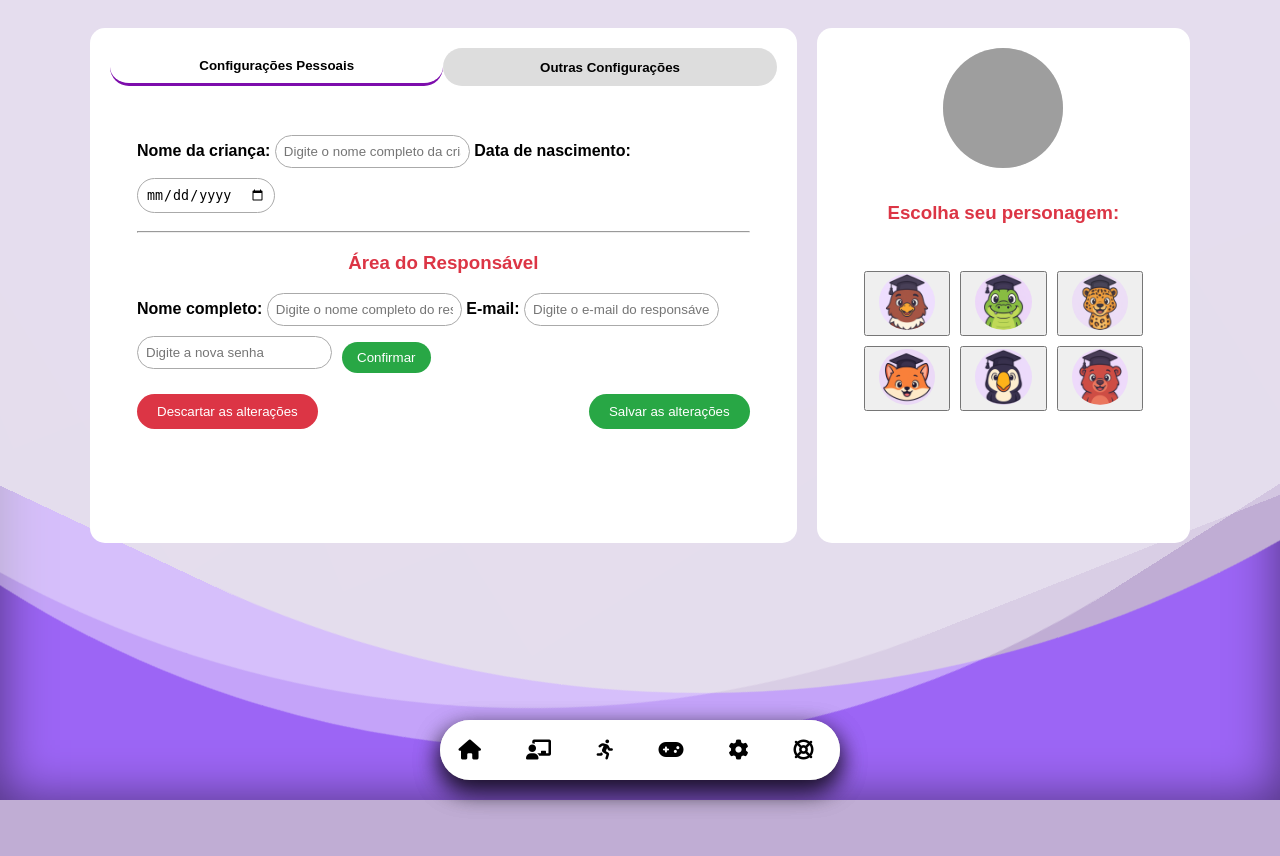
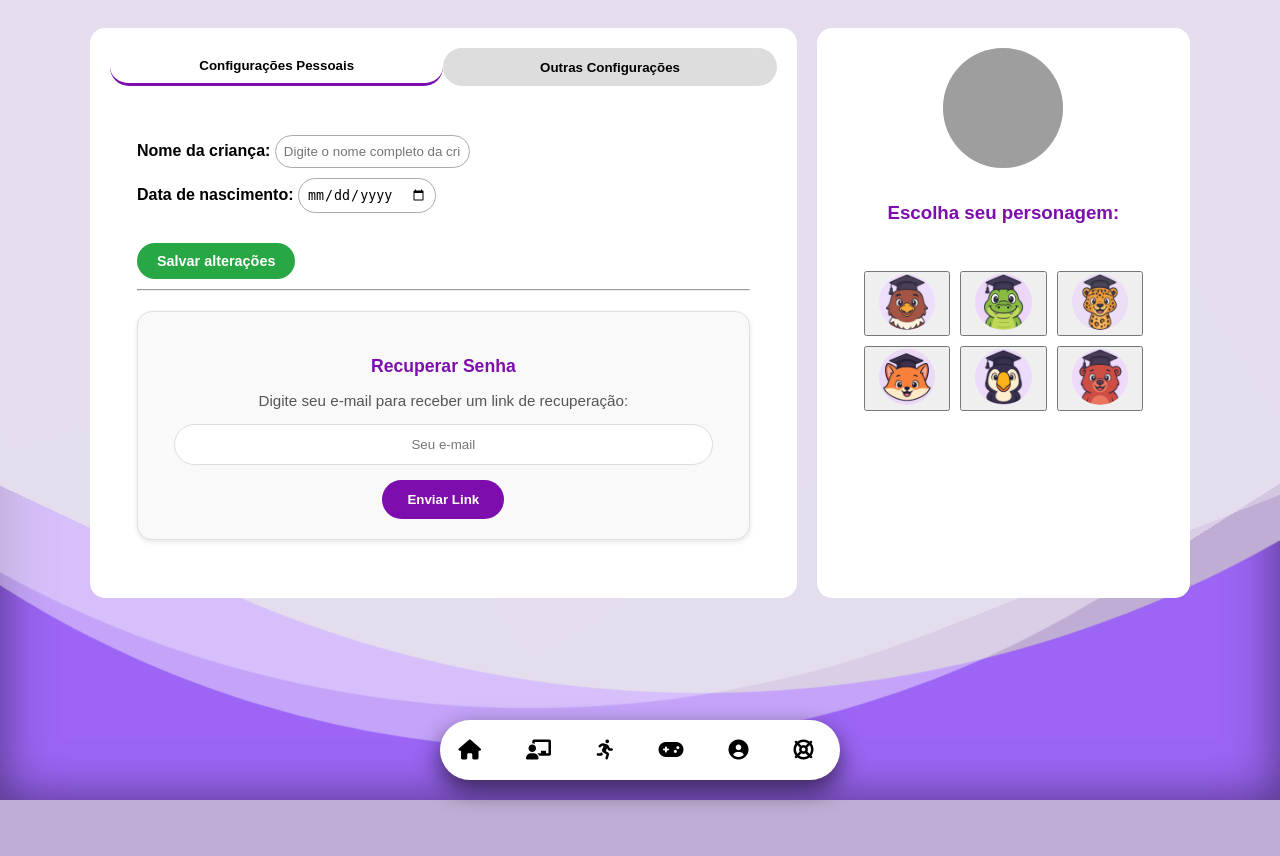
Before and after one commit to Liviaamaralsales/Voice_TCC, a Flask app: page /avatar/perfil in a window 1280 px wide. Run offline with Flask 3, Linux system fonts and the light colour scheme; the visitor is signed in with stand-in values (Sample User, id 1); data that the repository does not hold is empty; some libraries are stand-ins or nearby versions; grey boxes are pictures that could not be loaded.

Commit message:
ajustando tela de configurações pessoais e adicionando recuperar senha

```diff
--- a/public/static/CSS/PaginaConfig.css
+++ b/public/static/CSS/PaginaConfig.css
@@ -15,16 +15,16 @@ body {
     gap: 20px;
     position: relative;
     z-index: 1;
-  height: 500px;
+    height: 400px;
 }
 
-.config-left, .config-right {
+.config-left,
+.config-right {
     background: white;
     border-radius: 15px;
     padding: 20px;
-  height: 95%;
+    height: 530px;
     width: 500px;
-
 }
 
 .config-left {
@@ -42,8 +42,7 @@ body {
 .tabs {
     display: flex;
     border-bottom: 2px solid #ffffff;
-  margin-bottom: 5px
-
+    margin-bottom: 5px;
 }
 
 .tab-button {
@@ -53,14 +52,13 @@ body {
     background: #ddd;
     font-weight: bold;
     cursor: pointer;
-  border-radius:30px;
-
+    border-radius: 30px;
 }
 
 .tab-button.active {
     background: white;
     border-bottom: 3px solid #7d0dac;
-  border-top-left-radius:30px;
+    border-top-left-radius: 30px;
 }
 
 .tab-content {
@@ -83,7 +81,8 @@ label {
     font-weight: bold;
 }
 
-input, select {
+input,
+select {
     margin-bottom: 10px;
     padding: 8px;
     border-radius: 20px;
@@ -96,29 +95,33 @@ input, select {
     align-items: center;
 }
 
-.confirm-btn {
-  background: #28a745;
+/* Botão "Salvar alterações" menor e à esquerda */
+.form-actions {
+    display: flex;
+    justify-content: flex-start;
+    margin: 10px 0
+}
+
+/* Botão "Salvar alterações" no estilo do botão "Enviar Link" */
+button.success {
+    background: #28a745; /* Cor verde original */
     color: white;
     border: none;
-  padding: 8px 15px;
-  border-radius: 20px;
+    padding: 10px 20px; /* Um pouco menor que o "Enviar Link" */
+    border-radius: 25px; /* Mesmas bordas arredondadas */
     cursor: pointer;
+    font-weight: bold;
+    font-size: 0.9em; /* Fonte um pouco menor */
+    transition: background 0.3s;
+    margin-top: 10px;
 }
 
-.form-actions {
-  display: flex;
-  justify-content: space-between;
-  margin-top: 15px;
+button.success:hover {
+    background: #218838; /* Efeito hover escurecido */
 }
 
-button.success {
-  background: #28a745;
-  color: white;
-  border: none;
-  padding: 10px 20px;
-  border-radius: 20px;
-  cursor: pointer;
-}
+
+
 
 button.danger {
     background: #dc3545;
@@ -134,12 +137,11 @@ button.danger {
     display: flex;
     gap: 15px;
     margin-bottom: 20px;
-
 }
 
 .toggle {
     padding: 8px 15px;
-  border: 1px solid #444  ;
+    border: 1px solid #444;
     border-radius: 20px;
     background: white;
     cursor: pointer;
@@ -150,11 +152,12 @@ button.danger {
     color: white;
 }
 
+/* Zona de perigo */
 .danger-zone {
     display: flex;
     justify-content: space-around;
     gap: 20px;
-  margin-top: 2px ;
+    margin-top: 2px;
 }
 
 .danger-zone h4 {
@@ -162,7 +165,7 @@ button.danger {
 }
 
 .danger-zone p {
-  color: red;
+    color: #7d0dac;
     font-size: 0.9em;
 }
 
@@ -171,7 +174,7 @@ button.danger {
     text-align: center;
 }
 
-.avatar-img{
+.avatar-img {
     display: flex;
     justify-content: center;
 }
@@ -187,24 +190,30 @@ button.danger {
     justify-content: center;
 }
 
-.characters img:hover{
-  cursor: pointer;
-}
-
-.characters{
+.characters {
     display: grid;
     grid-template-columns: repeat(3, 1fr);
     gap: 10px;
     border-radius: 50%;
 }
 
-.char {
-  background: #f0f0f0;
-  border-radius: 15px;
-  padding: 15px;
+.characters img:hover {
     cursor: pointer;
+}
+
+.icon img {
+    width: 80%;
+    border-radius: 50%;
+    transition: all 0.2s;
+}
+
+.icon img:hover {
+    transform: scale(1.1);
+}
+
+h3 {
     text-align: center;
-  font-size: 1.5em;
+    color: #7d0dac;
 }
 
 /* Ondas no fundo */
@@ -257,14 +266,14 @@ button.danger {
     }
 }
 
-/* NAVBAR */
+/* Navbar */
 .bottom-navbar {
     position: fixed;
     bottom: 20px;
     left: 50%;
     transform: translateX(-50%);
     background: white;
-  width: 400px; /* Barra fechada */
+    width: 400px;
     padding: 10px 0;
     border-radius: 50px;
     box-shadow: 0 10px 25px rgba(0, 0, 0, 0.6);
@@ -273,7 +282,7 @@ button.danger {
     align-items: center;
     overflow: hidden;
     transition: width 0.8s ease-in-out, padding 0.8s ease-in-out;
-  z-index: 1001; /* Garante que fique acima de tudo */
+    z-index: 1001;
 }
 
 .bottom-navbar ul {
@@ -282,7 +291,7 @@ button.danger {
     padding: 0;
     display: flex;
     width: 100%;
-  justify-content: space-around; /* ícones igualmente espaçados */
+    justify-content: space-around;
 }
 
 .bottom-navbar li {
@@ -291,7 +300,6 @@ button.danger {
     align-items: center;
 }
 
-/* Links */
 .bottom-navbar a {
     display: flex;
     align-items: center;
@@ -303,13 +311,11 @@ button.danger {
     transition: transform 0.4s ease;
 }
 
-/* Ícone sempre visível */
 .bottom-navbar a i {
     font-size: 20px;
     transition: transform 0.3s ease;
 }
 
-/* Texto inicialmente escondido */
 .bottom-navbar a span {
     opacity: 0;
     width: 0px;
@@ -319,36 +325,101 @@ button.danger {
     transition: opacity 0.6s ease, transform 0.6s ease, width 0.6s ease;
 }
 
-/* Hover: barra expande */
 .bottom-navbar:hover {
     width: 70%;
     padding: 10px 20px;
 }
 
-/* Hover: texto aparece */
 .bottom-navbar:hover a span {
     opacity: 1;
     width: auto;
     transform: translateX(0);
 }
 
-/* Efeito cascata para os spans */
-.bottom-navbar:hover li:nth-child(1) a span { transition-delay: 0.1s; }
-.bottom-navbar:hover li:nth-child(2) a span { transition-delay: 0.2s; }
-.bottom-navbar:hover li:nth-child(3) a span { transition-delay: 0.3s; }
-.bottom-navbar:hover li:nth-child(4) a span { transition-delay: 0.4s; }
-.bottom-navbar:hover li:nth-child(5) a span { transition-delay: 0.5s; }
-.bottom-navbar:hover li:nth-child(6) a span { transition-delay: 0.6s; }
-.bottom-navbar:hover li:nth-child(7) a span { transition-delay: 0.7s; }
-
-.icon img{
-  width: 80%;
-  border-radius: 50%;
-  transition: all 0.2s;
+.bottom-navbar:hover li:nth-child(1) a span {
+    transition-delay: 0.1s;
 }
 
-.icon img:hover{
-  transform: scale(1.1);
+.bottom-navbar:hover li:nth-child(2) a span {
+    transition-delay: 0.2s;
 }
 
-h3 { text-align: center; color: #dc3545;}
+.bottom-navbar:hover li:nth-child(3) a span {
+    transition-delay: 0.3s;
+}
+
+.bottom-navbar:hover li:nth-child(4) a span {
+    transition-delay: 0.4s;
+}
+
+.bottom-navbar:hover li:nth-child(5) a span {
+    transition-delay: 0.5s;
+}
+
+.bottom-navbar:hover li:nth-child(6) a span {
+    transition-delay: 0.6s;
+}
+
+/* Recuperar senha */
+.recover-password {
+    margin-top: 20px;
+    padding: 20px;
+    background: #f9f9f9;
+    border-radius: 15px;
+    text-align: center;
+    box-sizing: border-box;
+    box-shadow: 0 2px 5px rgba(0, 0, 0, 0.1);
+    border: 1px solid #e0e0e0;
+}
+
+.recover-password h4 {
+    margin-bottom: 15px;
+    color: #7d0dac;
+    font-size: 1.1em;
+}
+
+.recover-password p {
+    font-size: 0.95em;
+    color: #555;
+    margin-bottom: 15px;
+}
+
+.recover-password .email-input {
+    width: 90%;
+    padding: 12px;
+    border: 1px solid #ddd;
+    border-radius: 25px;
+    margin-bottom: 15px;
+    text-align: center;
+    font-family: 'Poppins', sans-serif;
+}
+
+.recover-password .recover-button {
+    background: #7d0dac;
+    color: white;
+    border: none;
+    padding: 12px 25px;
+    border-radius: 25px;
+    cursor: pointer;
+    font-weight: bold;
+    transition: background 0.3s;
+}
+
+.recover-password .recover-button:hover {
+    background: #5a0b7d;
+}
+
+/* Media Queries para responsividade */
+@media (max-width: 768px) {
+  .config-page {
+    flex-direction: column;
+  }
+
+  .config-left, .config-right {
+    width: 100%;
+  }
+
+  .bottom-navbar {
+    width: 90%;
+  }
+}
--- a/public/templates/PaginaConfig.html
+++ b/public/templates/PaginaConfig.html
@@ -2,6 +2,8 @@
 <html lang="pt-BR">
 <head>
   <meta charset="UTF-8">
+  <meta name="viewport" content="width=device-width, initial-scale=1.0">
+  <meta name="description" content="Página de configurações do aplicativo">
   <title>Configurações</title>
   <link rel="stylesheet" href="../static/CSS/PaginaConfig.css">
   <script type="text/javascript" src="https://cdn.rybena.com.br/dom/master/latest/rybena.js"></script>
@@ -14,7 +16,6 @@
     <span></span>
     <span></span>
   </div>
-
 
   <!-- CONTEÚDO PRINCIPAL -->
   <div class="config-page">
@@ -30,30 +31,28 @@
       <div class="tab-content active" id="personal">
         <form>
           <div class="acessibilidade">
-            <label>Nome da criança:</label>
-            <input type="text" placeholder="Digite o nome completo da criança">
-
-            <label>Data de nascimento:</label>
-            <input type="date">
+            <div class="form-row">
+              <label for="child-name">Nome da criança:</label>
+              <input type="text" id="child-name" placeholder="Digite o nome completo da criança">
             </div>
-
-          <hr>
-          <h3>Área do Responsável</h3>
-
-          <label>Nome completo:</label>
-          <input type="nome" placeholder="Digite o nome completo do responsável">
-
-          <label>E-mail:</label>
-          <input type="email" placeholder="Digite o e-mail do responsável">
-
-          <div class="form-inline">
-            <input type="password" placeholder="Digite a nova senha">
-            <button type="button" class="confirm-btn">Confirmar</button>
+            <div class="form-column">
+              <label for="birthdate">Data de nascimento:</label>
+              <input type="date" id="birthdate">
+            </div>
           </div>
 
           <div class="form-actions">
-            <button type="reset" class="danger">Descartar as alterações</button>
-            <button type="submit" class="success">Salvar as alterações</button>
+            <button type="submit" class="success">Salvar alterações</button>
+          </div>
+          <hr>
+          <!-- Recuperar Senha -->
+          <div class="recover-password">
+            <h4>Recuperar Senha</h4>
+            <p>Digite seu e-mail para receber um link de recuperação:</p>
+            <input type="email" class="email-input" placeholder="Seu e-mail" required pattern="[a-z0-9._%+-]+@[a-z0-9.-]+\.[a-z]{2,}$">
+            <button type="button" class="recover-button">Enviar Link</button>
+            <p class="success-message" style="display: none; color: green;">Link enviado com sucesso!</p>
+            <p class="error-message" style="display: none; color: red;">Por favor, insira um e-mail válido.</p>
           </div>
         </form>
       </div>
@@ -67,17 +66,14 @@
               <button type="button" class="toggle active">Claro</button>
               <button type="button" class="toggle">Escuro</button>
             </div>
-
             <label>Efeitos sonoros:</label>
             <div class="toggle-group">
               <button type="button" class="toggle active">Ativar</button>
               <button type="button" class="toggle">Desativar</button>
             </div>
           </div>
-
           <hr>
-          <H3>AREA DE RISCO </H3>
-
+          <h3>ÁREA DE RISCO</h3>
           <div class="danger-zone">
             <div>
               <h4>Reiniciar progresso</h4>
@@ -85,20 +81,16 @@
               <button type="button" class="danger">Limpar dados</button>
             </div>
             <div>
-
+              <form method="POST" action="{{ url_for('auth.excluir_conta') }}" onsubmit="return confirm('Tem certeza que deseja excluir sua conta?')">
+                <h4>Excluir Conta</h4>
+                <p>Atenção: ao excluir, todo o seu progresso será perdido e não poderá ser recuperado.</p>
+                <button type="submit" name="confirmar" value="1">Excluir minha conta</button>
+              </form>
             </div>
-
+          </div>
           <div class="form-actions">
             <button type="reset" class="danger">Descartar as alterações</button>
             <button type="submit" class="success">Salvar as alterações</button>
-          </div>
-        </form>
-
-        <form method="POST" action="{{ url_for('auth.excluir_conta') }}" onsubmit="return confirm('Tem certeza que deseja excluir sua conta?')">
-
-              <h4>Excluir Conta</h4>
-              <p>Atenção: ao excluir, todo o seu progresso será perdido e não poderá ser recuperado.</p>
-               <button type="submit" name="confirmar" value="1">Excluir minha conta</button>
           </div>
         </form>
       </div>
@@ -107,14 +99,10 @@
     <!-- Bloco direito -->
     <div class="config-right">
       <div class="avatar">
-    <!-- Mostra o avatar atual do usuário -->
         <div class="avatar-img">
           <img src="{{ url_for('static', filename='assets/' + (usuario_avatar or 'raposa.png')) }}" alt="Avatar atual">
         </div>
-
         <h3>Escolha seu personagem:</h3>
-
-    <!-- Formulário para atualizar o avatar -->
         <form action="{{ url_for('avatar.atualizar_avatar') }}" method="POST">
           <div class="characters">
             <button type="submit" name="avatar" value="gaviao.png" class="icon">
@@ -139,96 +127,36 @@
         </form>
       </div>
     </div>
+  </div>
 
-
+  <!-- Navbar -->
   <nav class="bottom-navbar">
     <ul>
-        <li>
-            <a href="{{ url_for('home') }}">
-                <i class="fas fa-home"></i>
-                <span class="nav-text">Início</span>
-            </a>
-        </li>
-        <li>
-            <a href="">
-                <i class="fas fa-chalkboard-teacher"></i>
-                <span class="nav-text">Classes</span>
-            </a>
-        </li>
-        <li>
-            <a href="">
-                <i class="fas fa-running"></i>
-                <span class="nav-text">Activities</span>
-            </a>
-        </li>
-        <li>
-            <a href="">
-                <i class="fas fa-gamepad"></i>
-                <span class="nav-text">Games</span>
-            </a>
-        </li>
-        <li>
-            <a href="{{ url_for('configuracoes') }}">
-                <i class="fas fa-user-circle"></i>
-                <span class="nav-text">Perfil</span>
-            </a>
-        </li>
-        <li>
-            <a href="{{ url_for('configuracoes') }}">
-                <i class="fas fa-cog"></i>
-                <span class="nav-text">Configurações</span>
-            </a>
-        </li>
-        <li>
-            <a href="{{ url_for('apoiadores') }}">
-                <i class="fas fa-life-ring"></i>
-                <span class="nav-text">Apoio</span>
-            </a>
-        </li>
-    </ul>
-  </nav>  <!-- navbar -->
-
-       <nav class="bottom-navbar">
-    <ul>
-        <li>
-            <a href="{{ url_for('home') }}">
-                <i class="fas fa-home"></i>
-                <span class="nav-text">Início</span>
-            </a>
-        </li>
-        <li>
-            <a href="{{ url_for('classes') }}">
-                <i class="fas fa-chalkboard-teacher"></i>
-                <span class="nav-text">Classes</span>
-            </a>
-        </li>
-        <li>
-            <a href="{{ url_for('activities') }}">
-                <i class="fas fa-running"></i>
-                <span class="nav-text">Activities</span>
-            </a>
-        </li>
-        <li>
-            <a href="{{ url_for('games') }}">
-                <i class="fas fa-gamepad"></i>
-                <span class="nav-text">Games</span>
-            </a>
-        </li>
-        <li>
-            <a href="{{ url_for('configuracoes') }}">
-                <i class="fas fa-cog"></i>
-                <span class="nav-text">Configurações</span>
-            </a>
-        </li>
-        <li>
-            <a href="{{ url_for('apoiadores') }}">
-                <i class="fas fa-life-ring"></i>
-                <span class="nav-text">Apoio</span>
-            </a>
-        </li>
+      <li><a href="{{ url_for('home') }}"><i class="fas fa-home"></i><span class="nav-text">Início</span></a></li>
+      <li><a href="{{ url_for('classes') }}"><i class="fas fa-chalkboard-teacher"></i><span class="nav-text">Classes</span></a></li>
+      <li><a href="{{ url_for('activities') }}"><i class="fas fa-running"></i><span class="nav-text">Activities</span></a></li>
+      <li><a href="{{ url_for('games') }}"><i class="fas fa-gamepad"></i><span class="nav-text">Games</span></a></li>
+      <li><a href="{{ url_for('configuracoes') }}"><i class="fas fa-user-circle"></i><span class="nav-text">Perfil</span></a></li>
+      <li><a href="{{ url_for('apoiadores') }}"><i class="fas fa-life-ring"></i><span class="nav-text">Apoio</span></a></li>
     </ul>
   </nav>
 
   <script src="../static/JS/PaginaConfig.js"></script>
+  <script>
+    document.querySelector('.recover-button').addEventListener('click', function() {
+      const email = document.querySelector('.recover-password .email-input').value;
+      const successMsg = document.querySelector('.success-message');
+      const errorMsg = document.querySelector('.error-message');
+      const emailRegex = /^[a-z0-9._%+-]+@[a-z0-9.-]+\.[a-z]{2,}$/i;
+
+      if (emailRegex.test(email)) {
+        successMsg.style.display = 'block';
+        errorMsg.style.display = 'none';
+      } else {
+        successMsg.style.display = 'none';
+        errorMsg.style.display = 'block';
+      }
+    });
+  </script>
 </body>
 </html>
```
Lines whose indentation alone changed are shown as unchanged.
